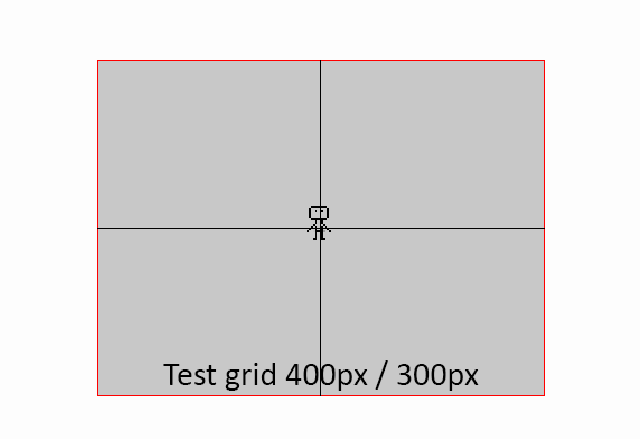
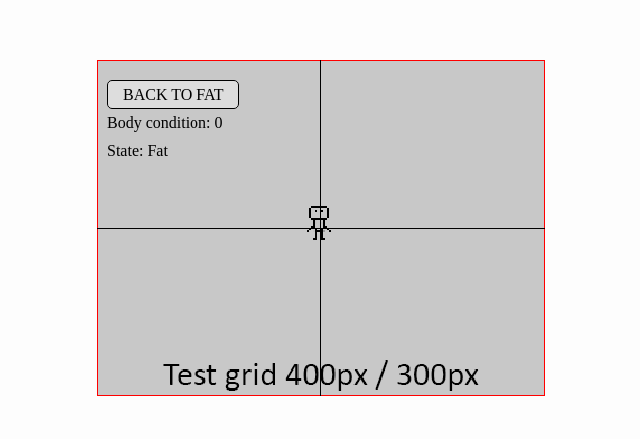
Before and after one commit to milesdebinski/EatOrDie, a plain HTML site: page index.html in a window 1280 px wide. Shown: the part 144-583 px from the top of the page, without its empty margins (261-901 px from the left). Drawn offline with Linux system fonts and the light colour scheme.

Commit message:
add body fat states

```diff
--- a/index.html
+++ b/index.html
@@ -7,6 +7,7 @@
   <meta name="viewport" content="width=device-width, initial-scale=1.0">
   <link rel="stylesheet" href="style.css">
   <script src="script.js"></script>
+  <script src="mechanics.js"></script>
   <title>Eat Or Die || Pre Alpha</title>
 </head>
 
@@ -15,6 +16,12 @@
     <div class="character">
       <div class="character_spritesheet"></div>
     </div>
+    <ul>
+      <li><a href="" class="reset">BACK TO FAT</a></li>
+      <li>Body condition: <span class="condition">0</span></li>
+      <li>State: <span class="state">Fat</span></li>
+    </ul>
+
   </div>
 </body>
 
--- a/script.js
+++ b/script.js
@@ -1,10 +1,10 @@
 document.addEventListener('DOMContentLoaded', () => {
 
 
-
-
-
-
+  let bodyCondition = document.querySelector(".condition")
+  let state = document.querySelector(".state")
+  let characterSpritesheet = document.querySelector(".character_spritesheet");
+  let stepsCount = 0;
 
   let character = document.querySelector(".character");
   let map = document.querySelector(".map");
@@ -17,6 +17,8 @@ document.addEventListener('DOMContentLoaded', () => {
 
   const placeCharacter = () => {
 
+
+
     let pixelSize = parseInt(
       getComputedStyle(document.documentElement).getPropertyValue('--pixel-size')
     );
@@ -28,8 +30,20 @@ document.addEventListener('DOMContentLoaded', () => {
       if (held_direction === directions.down) { y += speed; }
       if (held_direction === directions.up) { y -= speed; }
       character.setAttribute("facing", held_direction);
+      // CHANGE BODY STATUS
+      stepsCount++;
+      bodyCondition.textContent = stepsCount;
+      if (stepsCount === 80) {
+        characterSpritesheet.style.backgroundImage = "url('/img/normal.png')"
+        state.textContent = 'Normal'
+      }
+      if (stepsCount === 160) {
+        characterSpritesheet.style.backgroundImage = "url('/img/slim.png')"
+        state.textContent = 'Slim'
+      }
     }
     character.setAttribute("walking", held_direction ? "true" : "false");
+
 
     // LIMIT THE MAP - WALLS
     let leftLimit = -16;
@@ -54,6 +68,8 @@ document.addEventListener('DOMContentLoaded', () => {
   const step = () => {
     placeCharacter();
     window.requestAnimationFrame(() => {
+
+
       step();
     })
   }
@@ -79,6 +95,7 @@ document.addEventListener('DOMContentLoaded', () => {
     let dir = keys[e.which];
     if (dir && held_directions.indexOf(dir) === -1) {
       held_directions.unshift(dir)
+
     }
   })
 
@@ -97,4 +114,6 @@ document.addEventListener('DOMContentLoaded', () => {
 
 
 
+
+
 })
--- a/style.css
+++ b/style.css
@@ -12,6 +12,29 @@ body {
   align-items: center;
   justify-content: center;
   overflow: hidden;
+}
+ul {
+  list-style: none;
+  padding: 5px;
+}
+.map ul {
+  display: flex;
+  flex-direction: column;
+}
+.map li {
+  padding: 5px;
+}
+.map .reset  {
+  color: #000;
+  text-decoration: none;
+  padding: 5px 15px;
+  background: #ddd;
+  border: 1px #000 solid;
+  border-radius: 5px;
+}
+.map .reset:hover {
+  background: #000;
+  color: #ddd;
 }
 
 
@@ -35,7 +58,7 @@ body {
 /* SPRITESHEET CHARACTER */
 .character_spritesheet {
   position: absolute;
-  background: url("/img/char1black.png") no-repeat no-repeat;
+  background: url("/img/fat.png") no-repeat no-repeat;
   background-size: 100%;
   width: calc( var(--grid-cell)* 8 );
   height: calc( var(--grid-cell)* 8 );
```
Also changed, not shown: img/char1black.png (deleted), img/fat.png (added), img/normal.png (added), img/slim.png (added).
